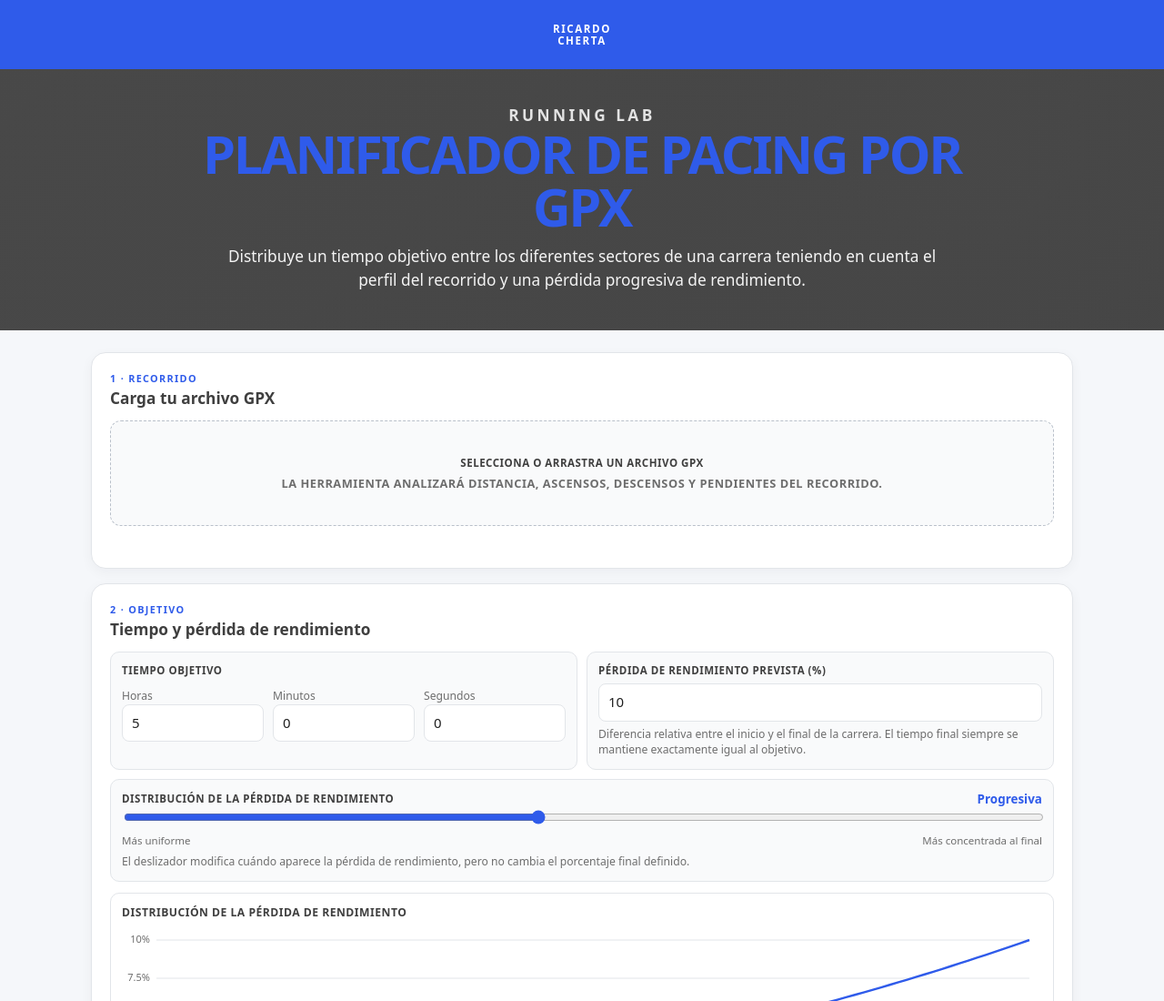
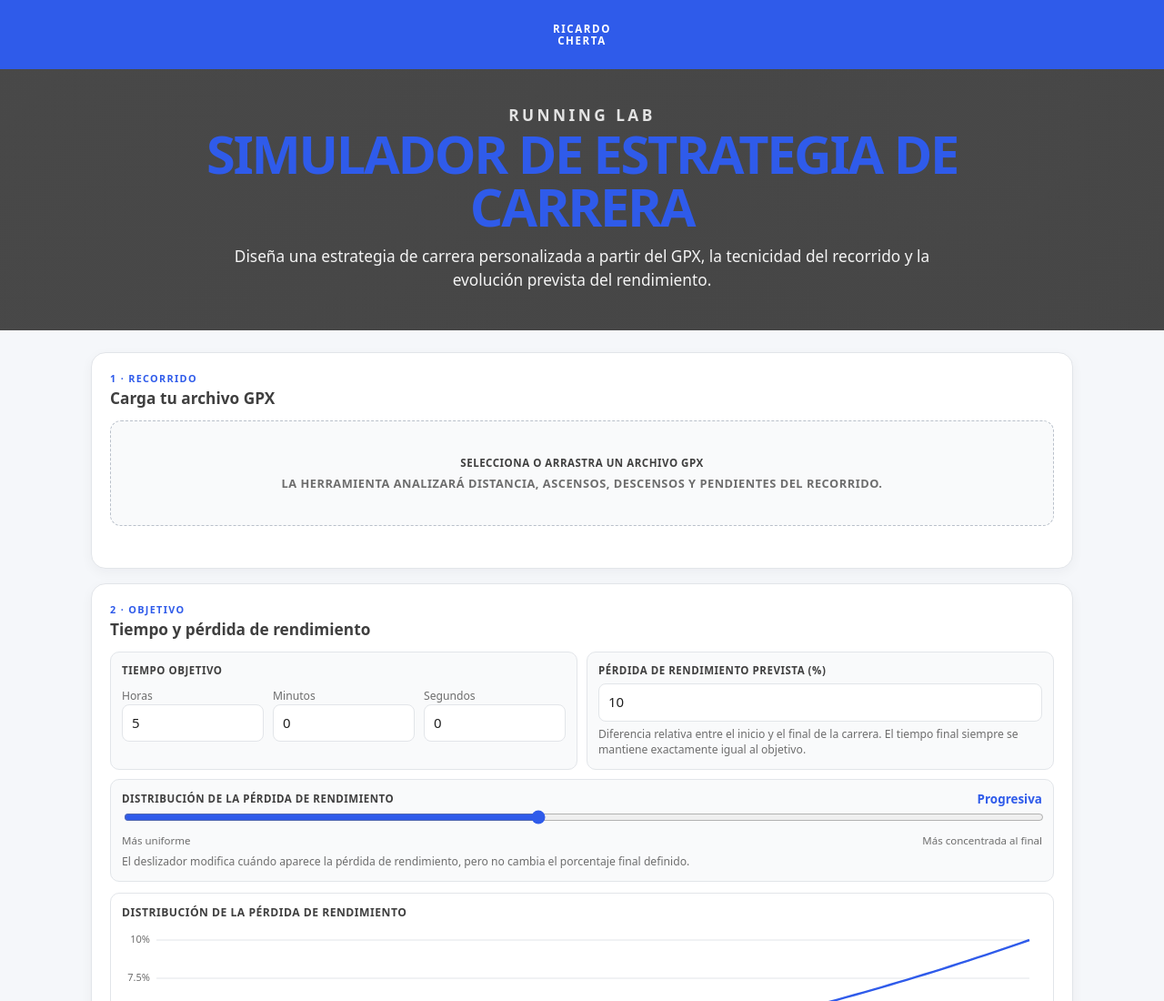
Before and after one commit to ricardocb1997/pacing, a plain HTML site: page index.html in a window 1280 px wide. Shown: the top 1100 px of the page at 91% size. Drawn offline with Linux system fonts and the light colour scheme.

Commit message:
Update index.html

```diff
--- a/index.html
+++ b/index.html
@@ -3,7 +3,7 @@
 <head>
   <meta charset="utf-8">
   <meta name="viewport" content="width=device-width,initial-scale=1">
-  <title>Planificador de pacing por GPX</title>
+  <title>Simulador de estrategia de carrera</title>
   <style>
     :root{
       --blue:#2f5bea;
@@ -171,8 +171,8 @@
 
   <header class="hero">
     <p class="eyebrow">Running Lab</p>
-    <h1>Planificador de pacing por GPX</h1>
-    <p>Distribuye un tiempo objetivo entre los diferentes sectores de una carrera teniendo en cuenta el perfil del recorrido y una pérdida progresiva de rendimiento.</p>
+    <h1>Simulador de estrategia de carrera</h1>
+    <p>Diseña una estrategia de carrera personalizada a partir del GPX, la tecnicidad del recorrido y la evolución prevista del rendimiento.</p>
   </header>
 
   <main class="wrap">
```
